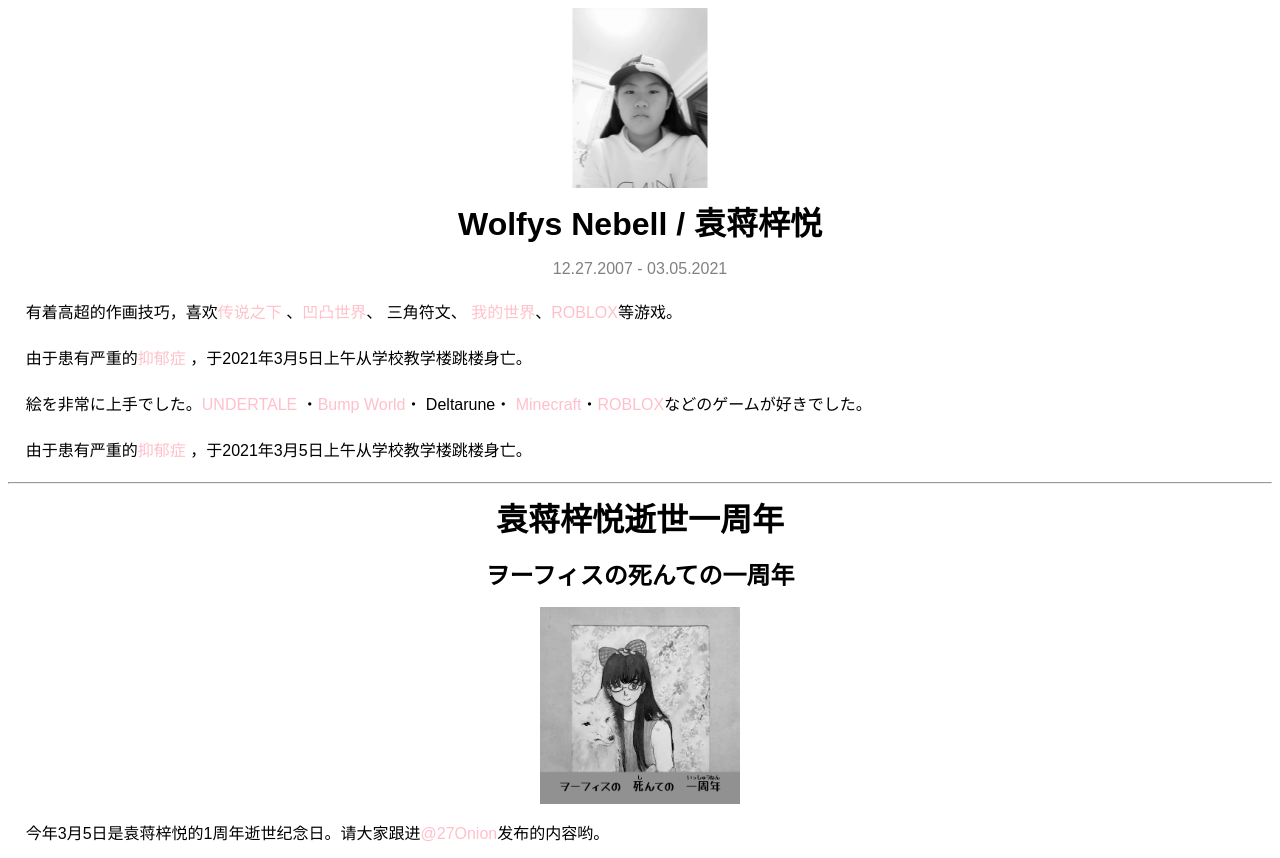
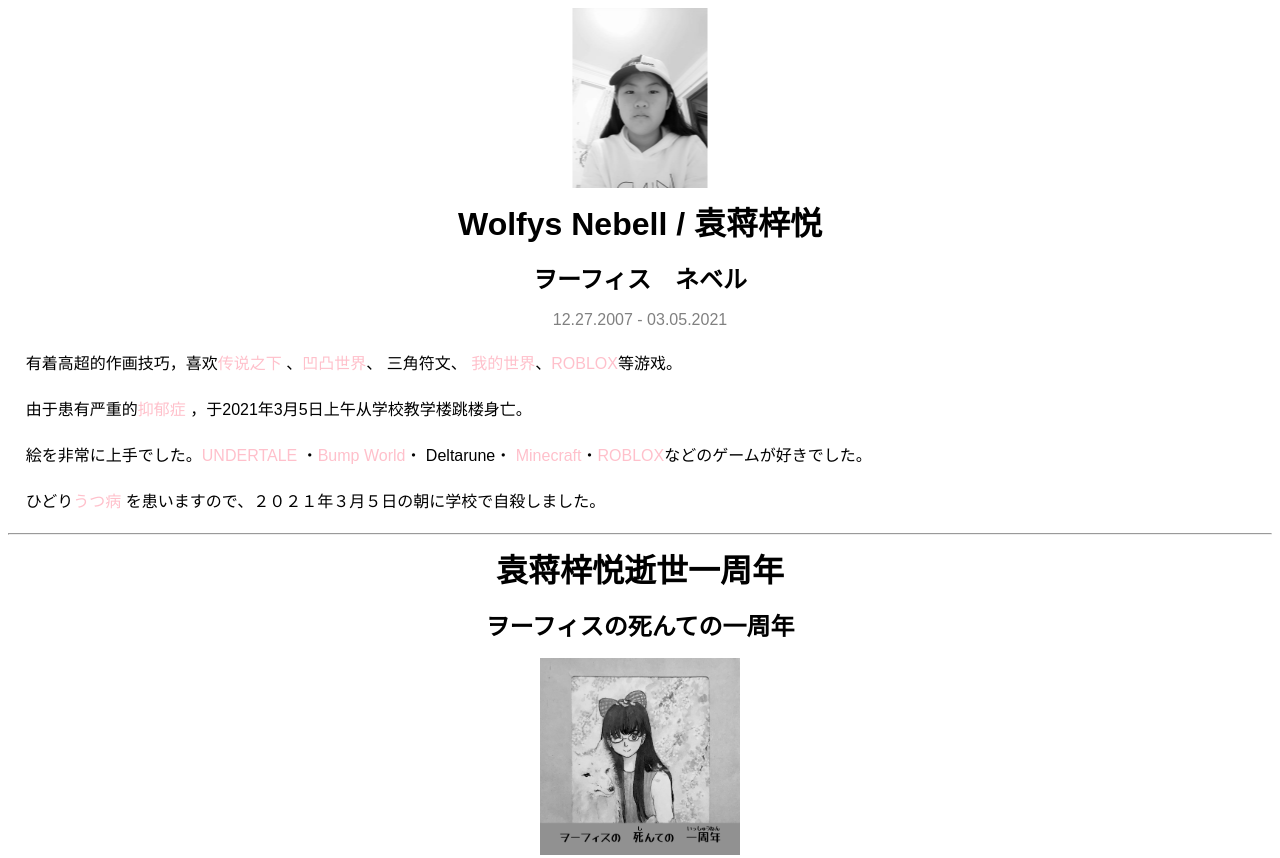
Before and after one commit to onion108/wolfys-nebell, a plain HTML site: page index.html in a window 1280 px wide. Shown: the top 858 px of the page. Drawn offline with Linux system fonts and the light colour scheme.

Commit message:
Translation Added

```diff
--- a/index.html
+++ b/index.html
@@ -10,6 +10,7 @@
     <div id="wolfys-head"></div>
     <div id="wolfys-name">
       <h1>Wolfys Nebell / 袁蒋梓悦</h1>
+      <h2>ヲーフィス　ネベル</h2>
       <a id="birth-die">
         12.27.2007 - 03.05.2021
       </a>
@@ -33,8 +34,8 @@
           Minecraft</a>・<a href="https://roblox.en.softonic.com">ROBLOX</a>などのゲームが好きでした。
       </p>
       <p>
-        &nbsp;&nbsp;&nbsp;&nbsp;由于患有严重的<a href="https://baike.baidu.com/item/抑郁症/90924?fr=aladdin">抑郁症</a>
-        ，于2021年3月5日上午从学校教学楼跳楼身亡。
+        &nbsp;&nbsp;&nbsp;&nbsp;ひどり<a href="https://baike.baidu.com/item/抑郁症/90924?fr=aladdin">うつ病</a>
+        を患いますので、２０２１年３月５日の朝に学校で自殺しました。
       </p>
     </div>
     <hr />
```
